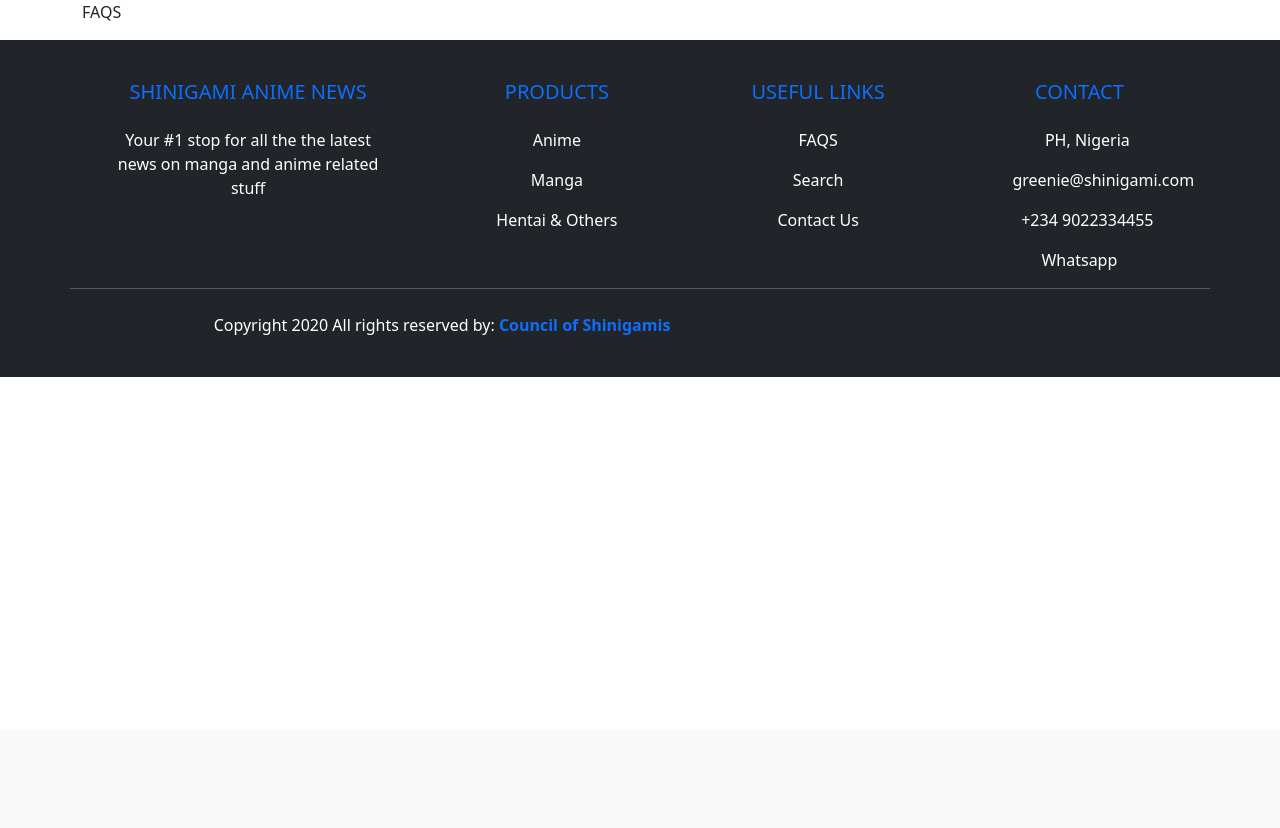
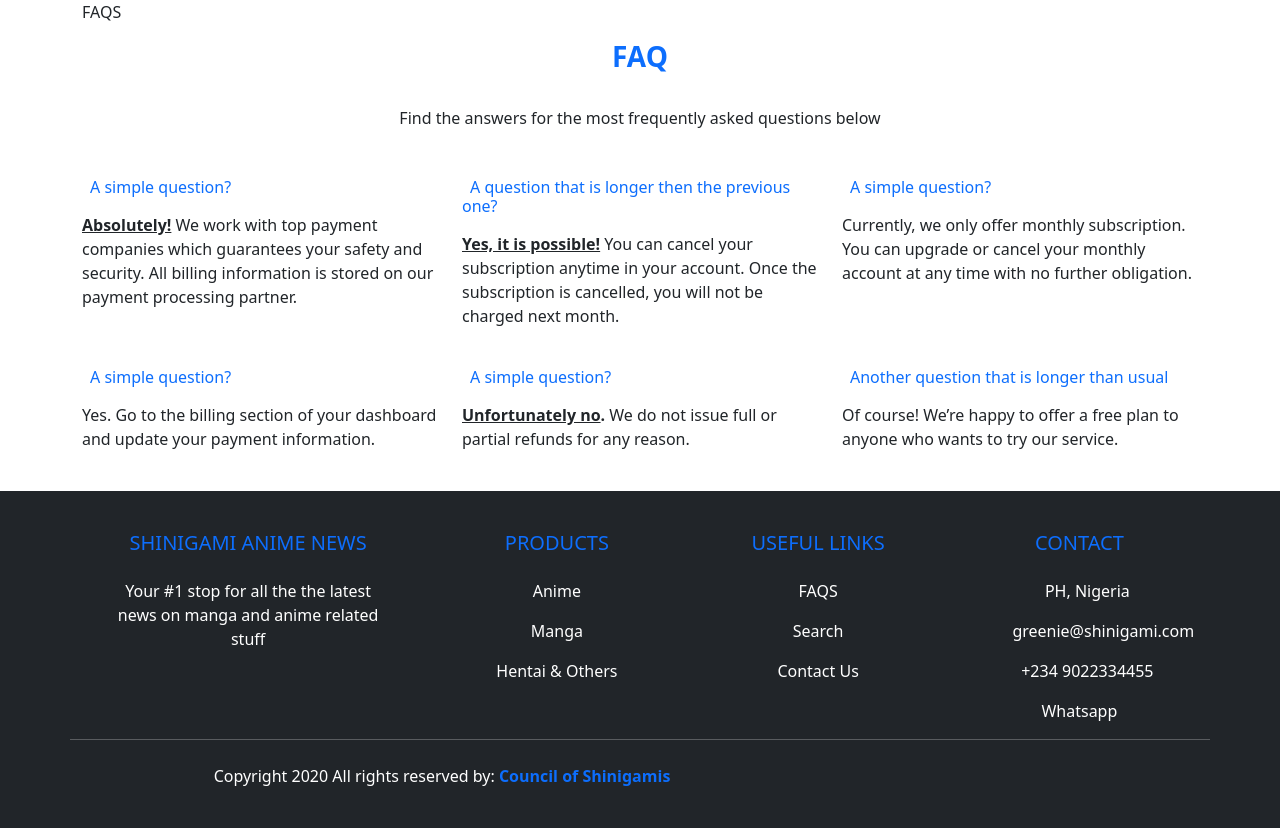
Before and after one commit to Greenie00/Anime-Blog, a Django app: page /FAQS/ in a window 1280 px wide. Shown: the part 70-898 px from the top of the page. Before the commit the page ends 447 px from the top, so only its background shows below. Run offline with Django 4.2, Linux system fonts and the light colour scheme.

Commit message:
First Update

```diff
--- a/config/settings.py
+++ b/config/settings.py
@@ -43,6 +43,7 @@ INSTALLED_APPS = [
     'django.contrib.staticfiles',
     # 3rd party apps
     'crispy_forms',
+    'crispy_bootstrap5',
     # apps
     'accounts',
     'pages',
@@ -141,6 +142,9 @@ DEFAULT_AUTO_FIELD = 'django.db.models.BigAutoField'
 LOGIN_REDIRECT_URL = 'home'
 LOGOUT_REDIRECT_URL = 'home'
 
-CRISPY_TEMPATE_PACK = 'bootstrap5'
+CRISPY_TEMPLATE_PACK = 'bootstrap5'
+CRISPY_ALLOWED_TEMPLATE_PACK = 'bootstrap5'
 
 EMAIL_BACKEND = 'django.core.mail.backends.console.EmailBackend'
+
+RAPID_API_KEY = "f15dddb01emsh31ed767ac397d6ep1c0e83jsn2e32396186cb"
--- a/pages/urls.py
+++ b/pages/urls.py
@@ -4,7 +4,7 @@ from pages import views
 
 urlpatterns = [
     path('Contact/', views.contact_us, name='contact'),
-    path('Search/', views.search, name='search'),
+    path('Search/', views.anime_search, name='search'),
     path('Privacy/', views.privacy, name='privacy'),
     path('FAQS/', views.faqs, name='faqs'),
     path('', views.quotes, name='home'),
--- a/pages/views.py
+++ b/pages/views.py
@@ -44,3 +44,27 @@ def contact_us(request):
         form = ContactForm()
 
     return render(request, 'contact_us.html', {'form':form})
+
+#def anime_search(request):
+ #  if request.method == 'POST':
+  #      query = request.POST.get('query')
+   #     url = "https://myanimelist.p.rapidapi.com/anime/search/"
+    #    params = {'query':query}
+     #   response = requests.get(url, params=params)
+      #  results = response.json()
+       # return render(request, 'search_result.html', {'results':results})
+
+#    else:
+ #       return render(request, 'search.html')
+
+def anime_search(request):
+    if request.method == "GET" and 'q' in request.GET:
+        query = request.GET.get('q')
+        url = "https://myanimelist.p.rapidapi.com/anime/search/"
+        params = {"term": query, "media": "music"}
+        headers = {"X-RapidAPI-Key": "f15dddb01emsh31ed767ac397d6ep1c0e83jsn2e32396186cb"}
+        response = requests.get(url, headers=headers, params=params)
+        results = response.json()
+        return render(request, 'search_results.html', {'results': results['results'], 'query': query})
+    else:
+        return render(request, 'search.html')
--- a/templates/faqs.html
+++ b/templates/faqs.html
@@ -3,5 +3,65 @@
 {% block content %}
 <div>
     <p>FAQS</p>
+    <section>
+        <h3 class="text-center mb-4 pb-2 text-primary fw-bold">FAQ</h3>
+        <p class="text-center mb-5">
+          Find the answers for the most frequently asked questions below
+        </p>
+
+        <div class="row">
+          <div class="col-md-6 col-lg-4 mb-4">
+            <h6 class="mb-3 text-primary"><i class="far fa-paper-plane text-primary pe-2"></i> A simple
+              question?</h6>
+            <p>
+              <strong><u>Absolutely!</u></strong> We work with top payment companies which guarantees
+              your safety and
+              security. All billing information is stored on our payment processing partner.
+            </p>
+          </div>
+
+          <div class="col-md-6 col-lg-4 mb-4">
+            <h6 class="mb-3 text-primary"><i class="fas fa-pen-alt text-primary pe-2"></i> A question
+              that is longer then the previous one?</h6>
+            <p>
+              <strong><u>Yes, it is possible!</u></strong> You can cancel your subscription anytime in
+              your account. Once the subscription is
+              cancelled, you will not be charged next month.
+            </p>
+          </div>
+
+          <div class="col-md-6 col-lg-4 mb-4">
+            <h6 class="mb-3 text-primary"><i class="fas fa-user text-primary pe-2"></i> A simple
+              question?</h6>
+            <p>
+              Currently, we only offer monthly subscription. You can upgrade or cancel your monthly
+              account at any time with no further obligation.
+            </p>
+          </div>
+
+          <div class="col-md-6 col-lg-4 mb-4">
+            <h6 class="mb-3 text-primary"><i class="fas fa-rocket text-primary pe-2"></i> A simple
+              question?</h6>
+            <p>
+              Yes. Go to the billing section of your dashboard and update your payment information.
+            </p>
+          </div>
+
+          <div class="col-md-6 col-lg-4 mb-4">
+            <h6 class="mb-3 text-primary"><i class="fas fa-home text-primary pe-2"></i> A simple
+              question?</h6>
+            <p><strong><u>Unfortunately no</u>.</strong> We do not issue full or partial refunds for any
+              reason.</p>
+          </div>
+
+          <div class="col-md-6 col-lg-4 mb-4">
+            <h6 class="mb-3 text-primary"><i class="fas fa-book-open text-primary pe-2"></i> Another
+              question that is longer than usual</h6>
+            <p>
+              Of course! We’re happy to offer a free plan to anyone who wants to try our service.
+            </p>
+          </div>
+        </div>
+      </section>
 </div>
 {% endblock content %}
--- a/templates/registration/signup.html
+++ b/templates/registration/signup.html
@@ -6,7 +6,7 @@
 {% block content %}
     <form method='post'>
         {% csrf_token %}
-        {{ form|crispy}}
+        {{ form|crispy }}
         <button class="btn btn-success" type='submit'>Sign Up</button>
     </form>
 {% endblock content%}
--- a/templates/search.html
+++ b/templates/search.html
@@ -2,8 +2,9 @@
 
 {% block content %}
 <div>
-    <form class="form-inline my-3 my-lg-0">
-        <input type="search" name="query" class="form-control mr-sm-2" placeholder="Search" aria-label="search">
+    <form action="{% url 'search' %}" class="form-inline my-3 my-lg-0" method="post">
+        {% csrf_token %}
+        <input type="text" name="q" class="form-control mr-sm-2" placeholder="Search" aria-label="search">
         <button class="btn btn-outline-primary my-3 mr-sm-0" type="submit">Search</button>
     </form>
 </div>
```
Also changed, not shown: requirements.txt (added, +94 -0 lines), templates/registration/login.html (+62 -7 lines), templates/search_result.html (added, +14 -0 lines).
